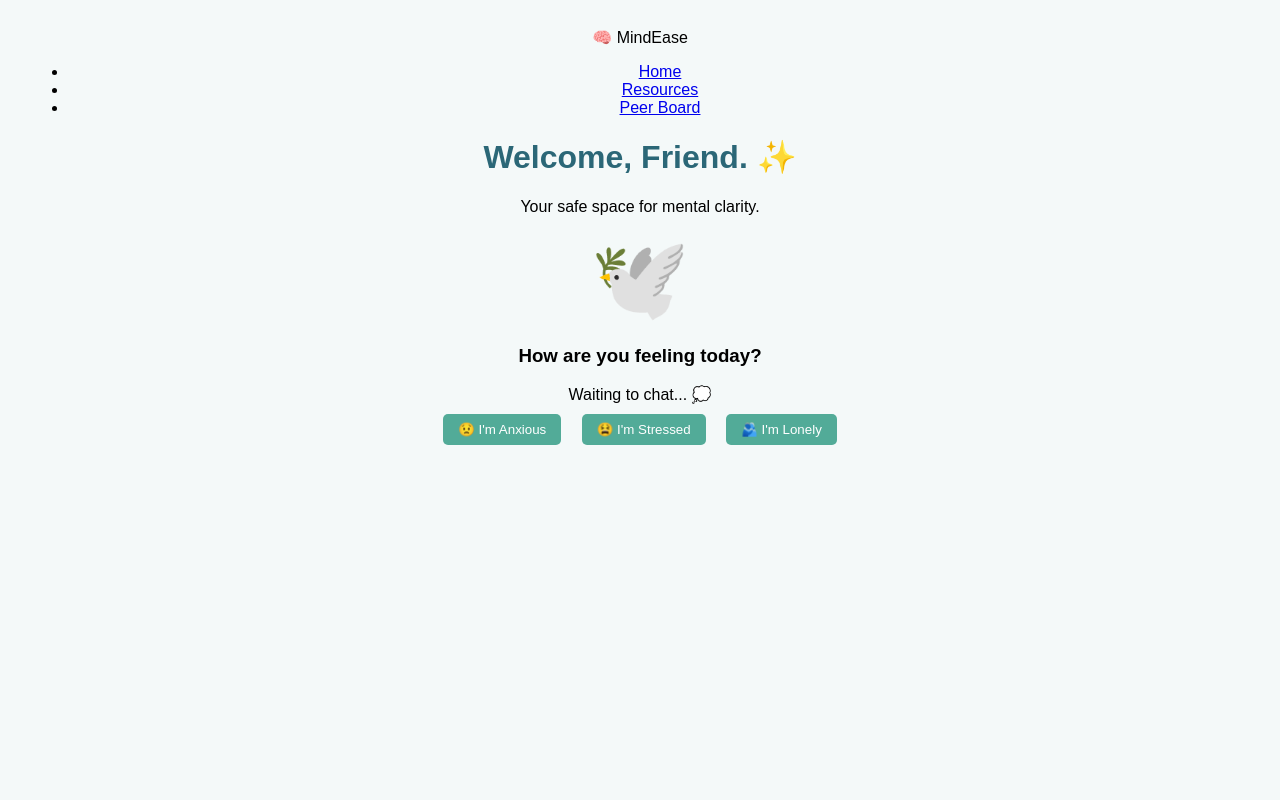
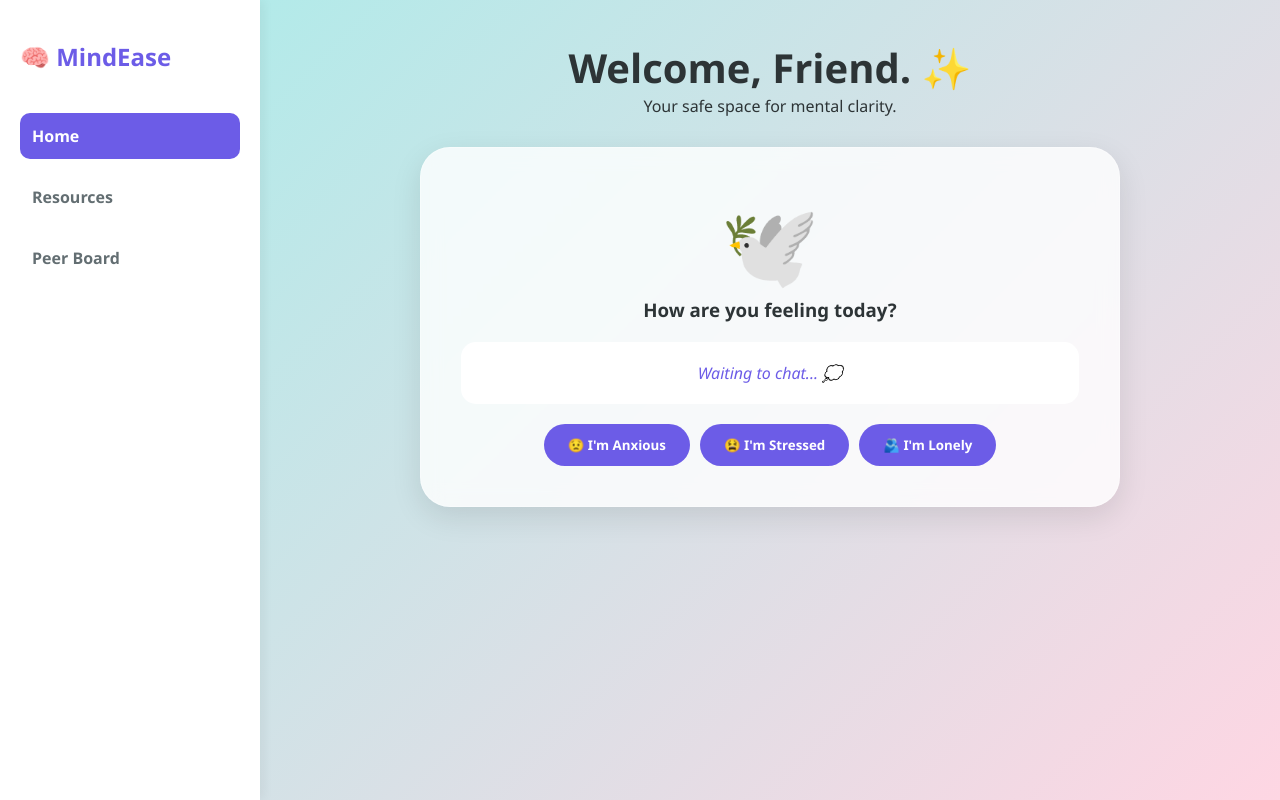
Before and after one commit to divyamer066-png/MindEase, a plain HTML site: page index.html in a window 1280 px wide. Drawn offline with Linux system fonts and the light colour scheme; a script that the page names is missing.

Commit message:
Refactor CSS styles for improved layout and design

```diff
--- a/style.css
+++ b/style.css
@@ -1,89 +1,115 @@
-body {
-    font-family: Arial, sans-serif;
-    background-color: #eef6f3;
-    text-align: center;
-    padding: 20px;
+:root {
+    --primary: #6c5ce7;
+    --bg: #f0f2f5;
+    --glass: rgba(255, 255, 255, 0.8);
+    --text: #2d3436;
 }
 
-h1 {
-    color: #2b6777;
+* { box-sizing: border-box; margin: 0; padding: 0; font-family: 'Segoe UI', sans-serif; }
+
+body {
+    background: linear-gradient(135deg, #a8edea 0%, #fed6e3 100%);
+    display: flex;
+    height: 100vh;
+    color: var(--text);
 }
 
-.container, .card {
-    background: #ffffff;
-    padding: 20px;
-    margin: 15px auto;
-    width: 85%;
-    max-width: 450px;
-    border-radius: 10px;
-    box-shadow: 0 0 10px rgba(0,0,0,0.1);
+/* Sidebar Navigation */
+.sidebar {
+    width: 260px;
+    background: white;
+    padding: 40px 20px;
+    display: flex;
+    flex-direction: column;
+    box-shadow: 4px 0 10px rgba(0,0,0,0.05);
 }
 
-button {
-    background-color: #52ab98;
-    color: white;
-    border: none;
-    padding: 10px 15px;
-    margin: 8px;
-    border-radius: 5px;
-    cursor: pointer;
+.logo { font-size: 1.5rem; font-weight: bold; color: var(--primary); margin-bottom: 40px; }
+
+.sidebar ul { list-style: none; }
+.sidebar li { margin-bottom: 15px; }
+
+.sidebar a {
+    text-decoration: none;
+    color: #636e72;
+    font-weight: 600;
+    padding: 12px;
+    display: block;
+    border-radius: 10px;
+    transition: 0.3s;
 }
 
-button:hover {
-    background-color: #3a8f7a;
+.sidebar a:hover, .sidebar a.active {
+    background: var(--primary);
+    color: white;
 }
 
-.chat-output {
-    margin-top: 15px;
-    background: #dff3ee;
-    padding: 10px;
-    border-radius: 5px;
+/* Main Content Wrapper */
+.main-content {
+    flex: 1;
+    padding: 40px;
+    display: flex;
+    flex-direction: column;
+    align-items: center;
+    overflow-y: auto;
 }
 
-textarea {
-    width: 80%;
-    height: 70px;
-    padding: 10px;
-    border-radius: 5px;
+/* Welcome Header */
+.top-header { text-align: center; margin-bottom: 30px; }
+.top-header h1 { font-size: 2.5rem; }
+
+/* The Glass Card */
+.glass-card {
+    background: var(--glass);
+    backdrop-filter: blur(10px);
+    padding: 40px;
+    border-radius: 30px;
+    width: 100%;
+    max-width: 700px;
+    text-align: center;
+    box-shadow: 0 10px 30px rgba(0,0,0,0.1);
+    border: 1px solid rgba(255,255,255,0.3);
 }
 
-.posts {
-    margin-top: 20px;
+.message-bubble {
+    background: white;
+    padding: 20px;
+    border-radius: 15px;
+    margin: 20px 0;
+    font-style: italic;
+    color: var(--primary);
+    min-height: 60px;
 }
 
-.posts p {
-    background: #dff3ee;
-    padding: 8px;
-    margin: 5px auto;
-    width: 80%;
-    border-radius: 5px;
+.chat-buttons { display: flex; gap: 10px; justify-content: center; flex-wrap: wrap; }
+
+button {
+    padding: 12px 24px;
+    border: none;
+    border-radius: 30px;
+    background: var(--primary);
+    color: white;
+    cursor: pointer;
+    font-weight: bold;
+    transition: 0.3s;
 }
 
-nav a {
-    margin: 10px;
-    text-decoration: none;
-    color: #2b6777;
-    font-weight: bold;
-}
-body {
-    font-family: Arial;
-    background-color: #f4f9f9;
-    padding: 20px;
+button:hover { transform: scale(1.05); filter: brightness(1.1); }
+
+/* Resource Grid */
+.resource-grid {
+    display: grid;
+    grid-template-columns: repeat(auto-fit, minmax(250px, 1fr));
+    gap: 20px;
+    width: 100%;
 }
 
-textarea {
-    width: 300px;
-    height: 80px;
+.res-card {
+    background: white;
+    padding: 20px;
+    border-radius: 20px;
+    text-align: center;
+    transition: 0.3s;
 }
 
-button {
-    padding: 8px 15px;
-    margin-top: 10px;
-}
-
-#posts p {
-    background: #ffffff;
-    padding: 10px;
-    margin-top: 10px;
-    border-radius: 5px;
-}
+.res-card:hover { transform: translateY(-10px); }
```
